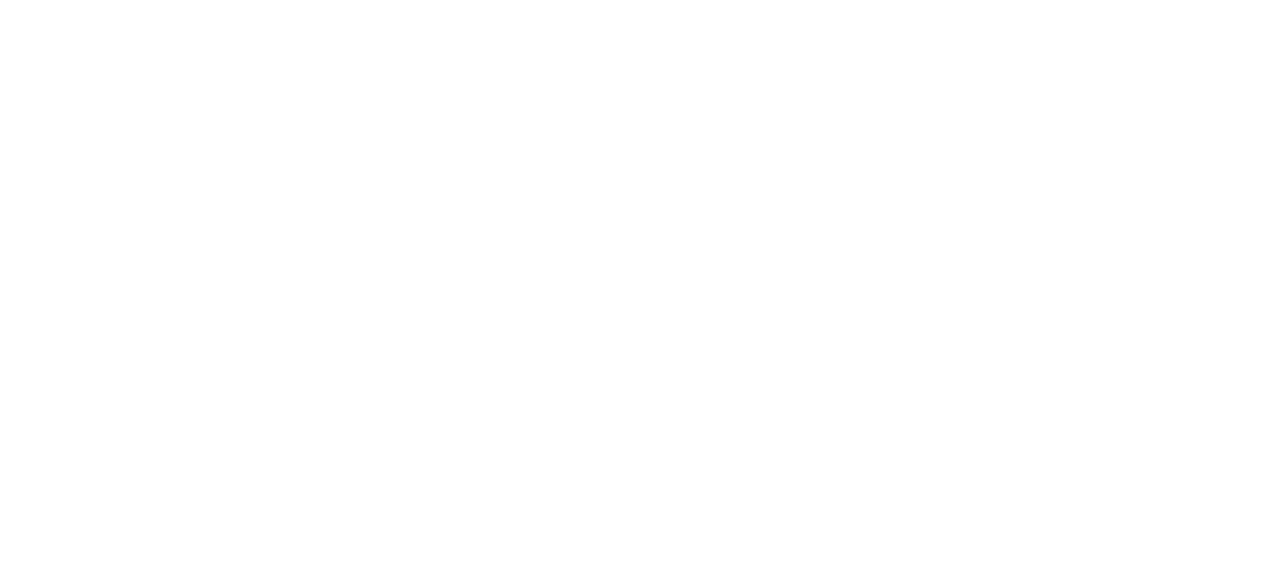
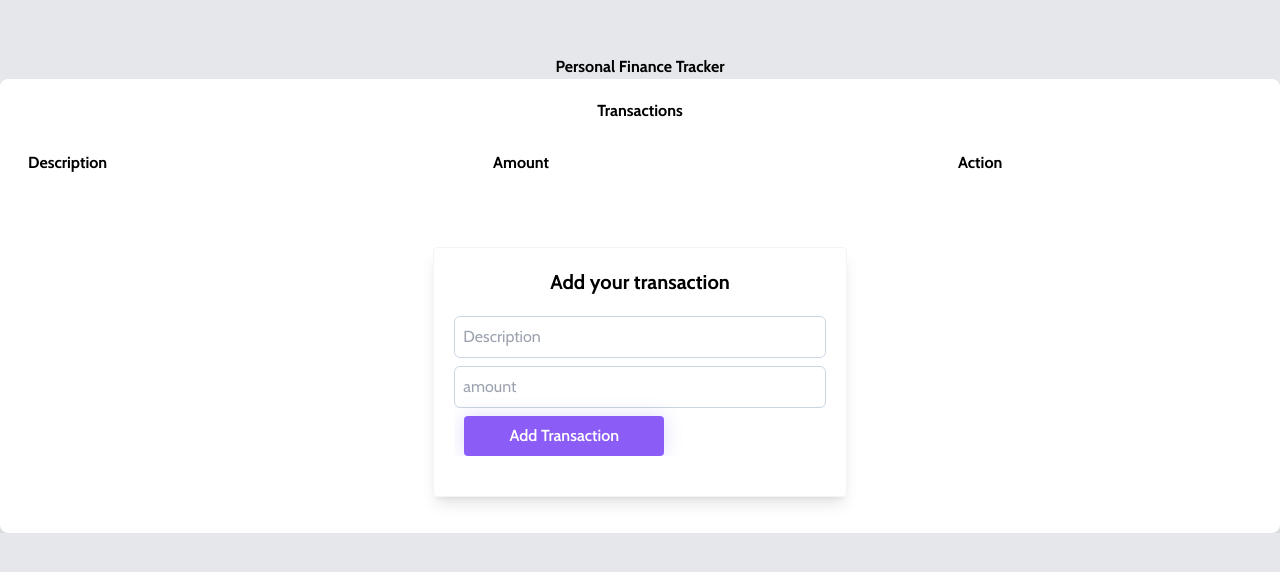
Before and after one commit to talleenkaur17/FintelliLearn, a React (Create React App) app: page /tracker in a window 1280 px wide. Before the commit this address had no page. Shown: the part 130-702 px from the top of the page. Built offline with nearby package versions, Linux system fonts and the light colour scheme.

Commit message:
adding tracker

```diff
--- a/src/App.js
+++ b/src/App.js
@@ -15,6 +15,7 @@
 import FinanceCalculator from "./components/FinanceCalculator/FinanceCalculator";
 import Compound from "./components/CompoundInterest/Compound";
 import CompoundReview from "./components/CompoundReview/CompoundReview";
+import Tracker from "./components/tracker/tracker";
 
 
 
@@ -42,6 +43,7 @@
         <Route path="/calculate" element={<FinanceCalculator/>} />
         <Route  path="/compound-interest" element={<Compound />}/>
         <Route  path="/review" element={<CompoundReview />}/>
+        <Route  path="/tracker" element={<Tracker />}/>
 
 
 
--- a/src/components/Dashboard/dashboard.jsx
+++ b/src/components/Dashboard/dashboard.jsx
@@ -24,7 +24,7 @@
               <Link to="/news" className="block py-2 px-4 rounded hover:bg-gray-700" ><FontAwesomeIcon icon={faNewspaper} style={{ color: 'white', marginRight: '0.5rem' }} />News</Link>
             </li>
             <li>
-              <Link to="/tracker" className="block py-2 px-4 rounded hover:bg-gray-700" ><FontAwesomeIcon icon={faNewspaper} style={{ color: 'white',marginRight: '0.5rem' }}/>News</Link>
+              <Link to="/tracker" className="block py-2 px-4 rounded hover:bg-gray-700" ><FontAwesomeIcon icon={faNewspaper} style={{ color: 'white',marginRight: '0.5rem' }}/>Budget Tracker</Link>
             </li>
             <li>
               <Link to="/" className="block py-2 px-4 rounded hover:bg-gray-700" ><FontAwesomeIcon icon={faSignOutAlt} style={{ color: 'white',marginRight: '0.5rem' }}/>Logout</Link>
--- a/src/components/tracker/tracker.jsx
+++ b/src/components/tracker/tracker.jsx
@@ -0,0 +1,85 @@
+import react,{useState} from 'react';
+
+
+const Tracker=()=>{
+
+    const [description,setDescription]=useState('');
+    const[amount,setAmount]=useState(null);
+    const [transaction,setTransaction]=useState([]);
+    const[editId,setEditId]=useState(null);
+
+    const addTransaction=(e)=>{
+        e.preventDefault();
+        if(editId){
+            const newTransaction=transaction.map((t) => (
+                t.id === editId ? {id:editId,description,amount}:t
+            ))
+            setTransaction(newTransaction);
+            setEditId(null);
+        }
+
+       else {
+            setTransaction([...transaction,{id:Date.now(),description,amount}])
+
+        }
+        setDescription('')
+            setAmount(0)
+
+    }
+    const handleEdit = (t) =>{
+        setEditId(t.id);
+        setDescription(t.description);
+        setAmount(t.amount);
+    }
+    const handleDelete = (id) => {
+        setTransaction(transaction.filter(t => t.id !== id));
+    }
+    return(
+    <>
+     <div className='bg-gray-200 min-h-screen flex flex-col justify-center items-center'>
+        <h1 className='text 3x1 font-bold text-center pt-12'> Personal Finance Tracker</h1>
+        <div className='container mt-20 mx-auto px-5'>
+        <div className='p-5 bg-white rounded-lg shadow-lg my-auto '>
+        <h2 className='text-2x-1 flex justify-center font-bold text-center mb-5'>Transactions</h2>
+                <table className='w-full table-fixed flex flex-col items-between text-left'>
+                    <thead>
+                        <tr className='flex w-full justify-between '>
+                        <th className='text-x1 font-bold w-full md:w-1/4 px-2 py-2'>Description</th>
+                        <th className='text-x1 font-bold w-full md:w-1/4 px-2 py-2'>Amount</th>
+                        <th className='text-x1 font-bold w-full md:w-1/4 px-2 py-2'>Action</th>
+                        </tr>
+
+                    </thead>
+                    <tbody>
+                        {Array.isArray(transaction) && transaction.map((t)=>(
+                            <tr key={t.id} className='flex w-full justify-between'>
+                                <td className='py-2 px-2 w-full md:w-1/4'>{t.description}</td>
+                                <td className='py-2 px-2 w-full md:w-1/4'>{t.amount}</td>
+                                <td className='py-2 px-2 w-full md:w-1/4 flex justify-center items-center'>
+    <button className='bg-yellow-500 px-4 py-2 text-white mr-2' onClick={e=>handleEdit(t)}>edit</button>
+    <button className='bg-red-500 px-4 py-2 text-white' onClick={e=>handleDelete(t.id)}>delete</button>
+</td>
+
+                            </tr>
+                        ))}
+                    </tbody>
+                </table>
+            <div className='mt-16 mb-4 w-full lg:w-1/2 xl:w-1/3 p-5 mx-auto rounded shadow-lg border border-gray-100'>
+
+                <h1 className='text-xl  font-bold text-center mb-5'> Add your transaction</h1>
+                <form onSubmit={addTransaction}className='flex text-center flex-col mx-auto border-1 border-double border-indigo-600 w-full justify-between my-5'>
+                    <input className='border border-slate-300 rounded-md w-full px-2 py-2 mb-2' type='text' placeholder='Description' onChange={e => setDescription(e.target.value)} value={description}></input>
+                    <input type='number ' className='border border-slate-300 rounded-md w-full px-2 py-2 mb-2' placeholder='amount' onChange={e => setAmount(e.target.value)} value={amount}></input>
+                    <button className='bg-violet-500 hover:bg-violet-600 active:bg-violet--700 focus:outline-none focus:ring focus:ring-violet-300 px-4 py-2 text-white' type='submit'>Add Transaction</button>
+                </form>
+            </div>
+        </div>
+        </div>
+
+
+        </div>
+    </>
+
+    )
+}
+export default Tracker;
```
